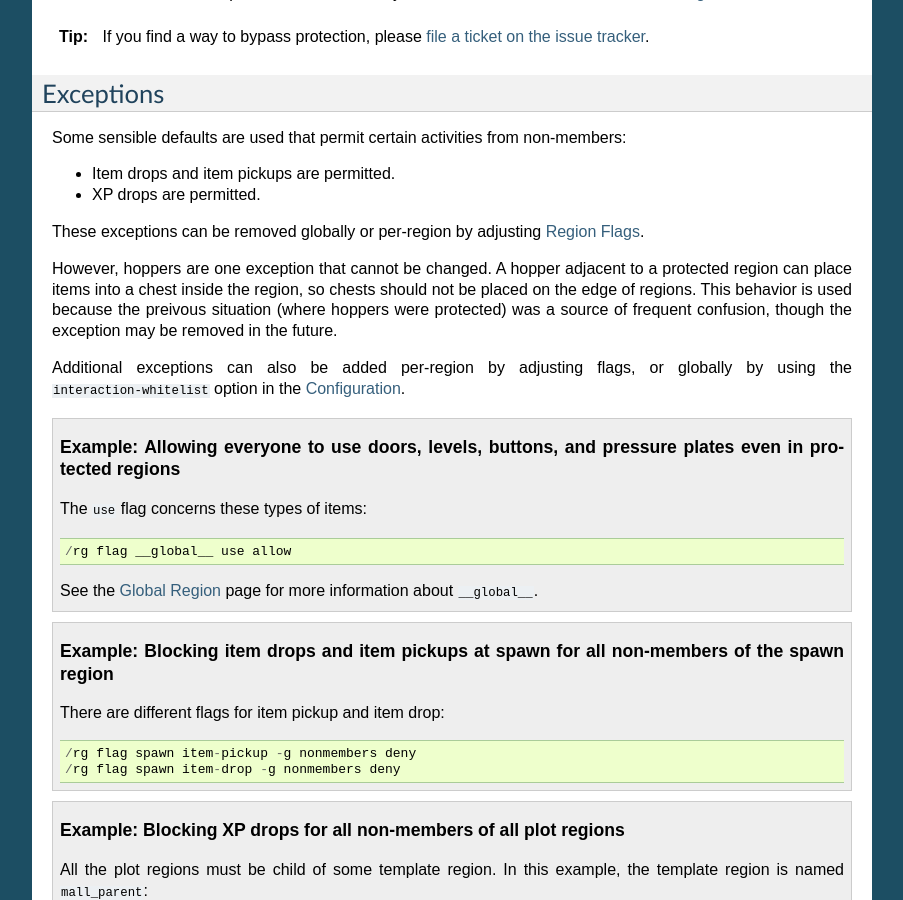
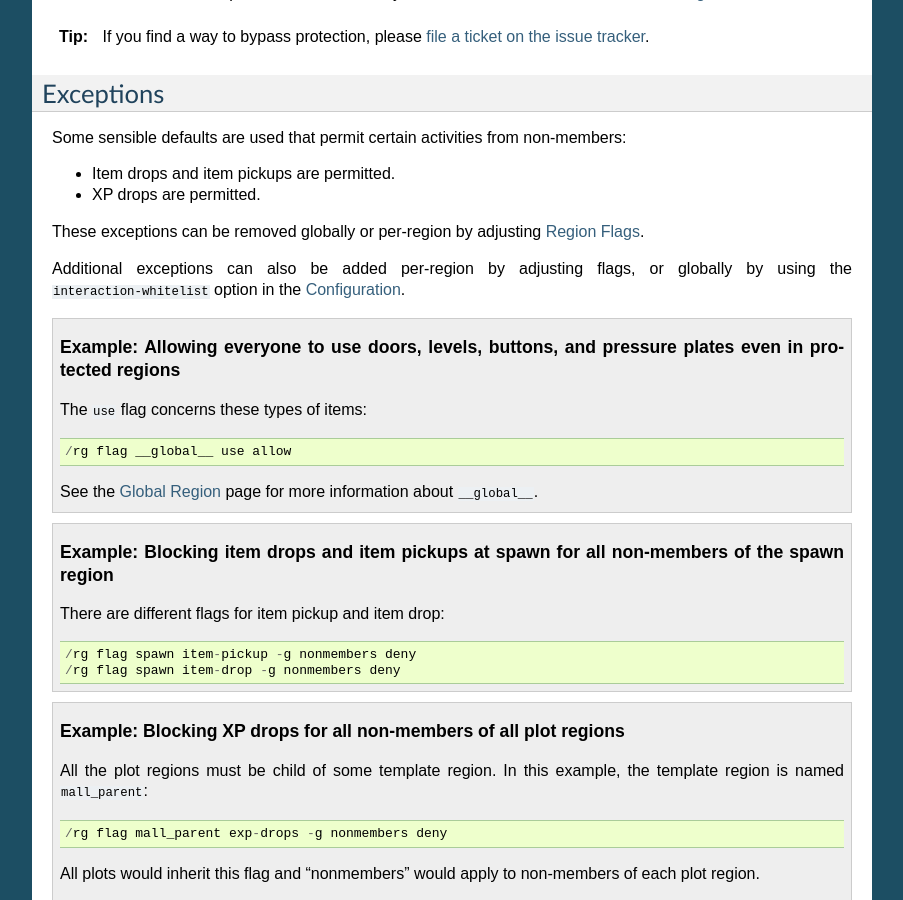
Before and after one commit to aurorasmiles/WorldGuardDocs, a Sphinx documentation site: the page built from source/regions/scope.rst, in a window 1280 px wide and 900 px high, scrolled down 469 px. Shown: the whole window, without its empty margins (198-1101 px from the left). Built offline with Sphinx 7.4.7, drawn with Linux system fonts in a browser that asks for light colours.

Commit message:
Remove outdated(?) hopper warning

```diff
--- a/source/regions/scope.rst
+++ b/source/regions/scope.rst
@@ -33,8 +33,6 @@ Some sensible defaults are used that permit certain activities from non-members:
 * XP drops are permitted.
 
 These exceptions can be removed globally or per-region by adjusting :doc:`flags`.
-
-However, hoppers are one exception that cannot be changed. A hopper adjacent to a protected region can place items into a chest inside the region, so chests should not be placed on the edge of regions. This behavior is used because the preivous situation (where hoppers were protected) was a source of frequent confusion, though the exception may be removed in the future.
 
 Additional exceptions can also be added per-region by adjusting flags, or globally by using the ``interaction-whitelist`` option in the :doc:`../config`.
 
```
